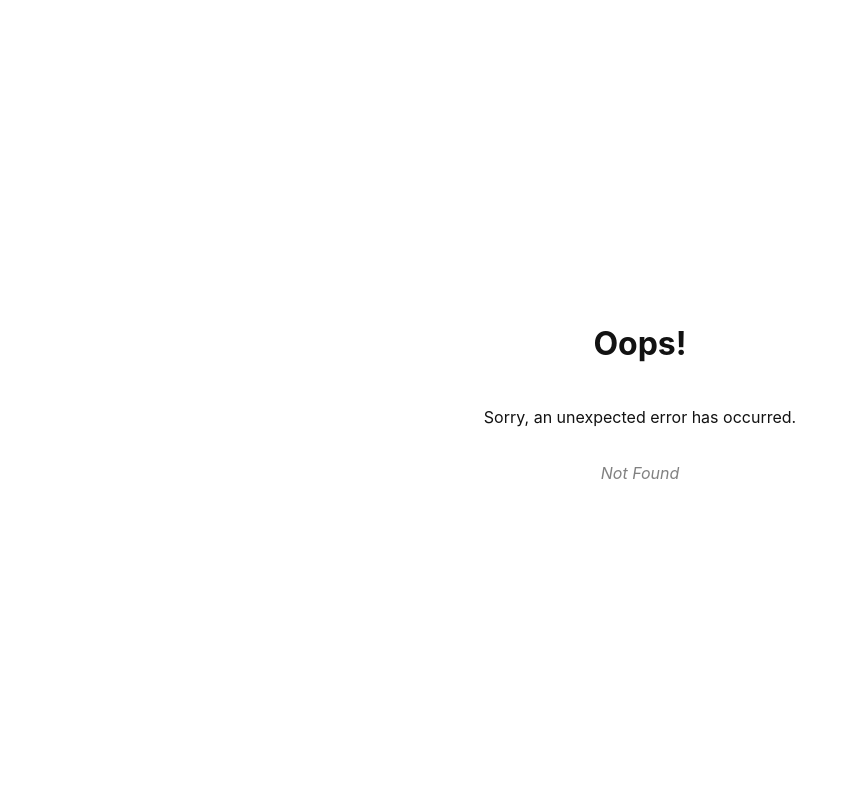
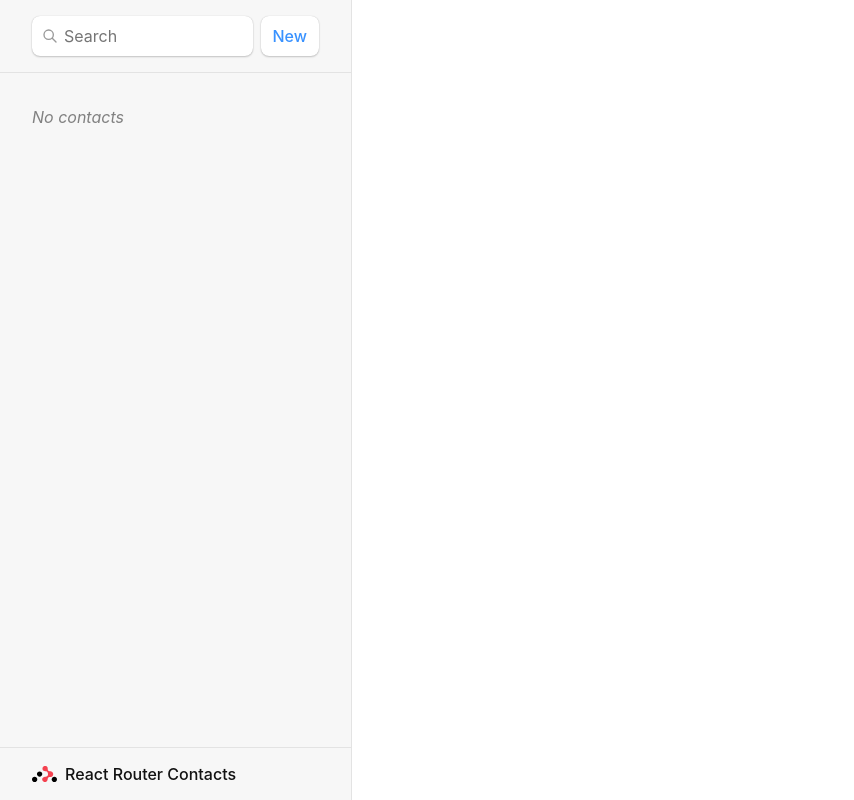
Before and after one commit to rpeight8/fluffy-dollop, a React (Vite) app: page /contacts/1/destroy in a window 1280 px wide. Before the commit this address had no page. Shown: the whole page, without its empty margins (0-854 px from the left). Built offline with nearby package versions, Linux system fonts and the light colour scheme.

Commit message:
Deleting Records

```diff
--- a/src/main.jsx
+++ b/src/main.jsx
@@ -9,6 +9,7 @@ import Root, {
 import ErrorPage from "./error-page";
 import Contact, { loader as contactLoader } from "./routes/contact";
 import EditContact, { action as editAction } from "./routes/edit";
+import { action as deleteAction } from "./routes/destroy";
 
 const router = createBrowserRouter([
   {
@@ -29,6 +30,10 @@ const router = createBrowserRouter([
         loader: contactLoader,
         action: editAction,
       },
+      {
+        path: "/contacts/:contactId/destroy",
+        action: deleteAction,
+      },
     ],
   },
 ]);
--- /dev/null
+++ b/src/routes/destroy.js
@@ -0,0 +1,8 @@
+import { redirect } from "react-router-dom";
+
+import { deleteContact } from "../contacts";
+
+export async function action({ params }) {
+  await deleteContact(params.contactId);
+  return redirect(`/`);
+}
--- a/src/routes/root.jsx
+++ b/src/routes/root.jsx
@@ -1,9 +1,9 @@
 import {
   Form,
-  Link,
   NavLink,
   Outlet,
   redirect,
+  useNavigation,
   useLoaderData,
 } from "react-router-dom";
 import { getContacts, createContact } from "../contacts";
@@ -21,6 +21,7 @@ export async function loader() {
 
 export default function Root() {
   const { contacts } = useLoaderData();
+  const navigation = useNavigation();
   return (
     <>
       <div id="sidebar">
@@ -71,7 +72,10 @@ export default function Root() {
           )}
         </nav>
       </div>
-      <div id="detail">
+      <div
+        id="detail"
+        className={navigation.state === "loading" ? "loading" : ""}
+      >
         <Outlet />
       </div>
     </>
```
